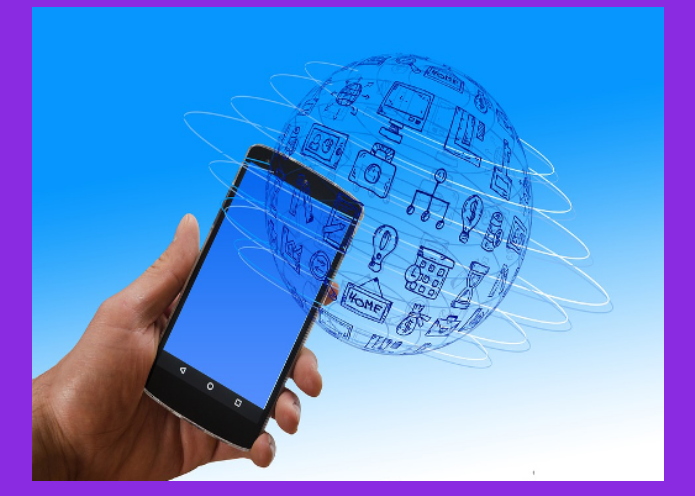
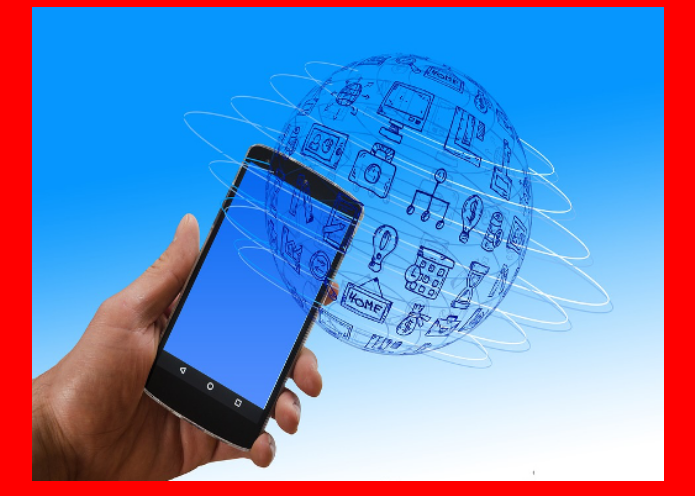
Before and after one commit to alvinalmira/ITM352_F20_repo, a plain HTML site: page SmartPhoneProducts1/index.html in a window 1280 px wide. Shown: the part 73-569 px from the top of the page, without its empty margins (292-987 px from the left). Drawn offline with Linux system fonts and the light colour scheme.

Commit message:
Update index.html

```diff
--- a/SmartPhoneProducts1/index.html
+++ b/SmartPhoneProducts1/index.html
@@ -5,8 +5,7 @@
     <style>
         body {
         text-align: center;
-        background: blueviolet;
-        background-size: 600px;
+        background: red;
         }
 
         span.top {
```
